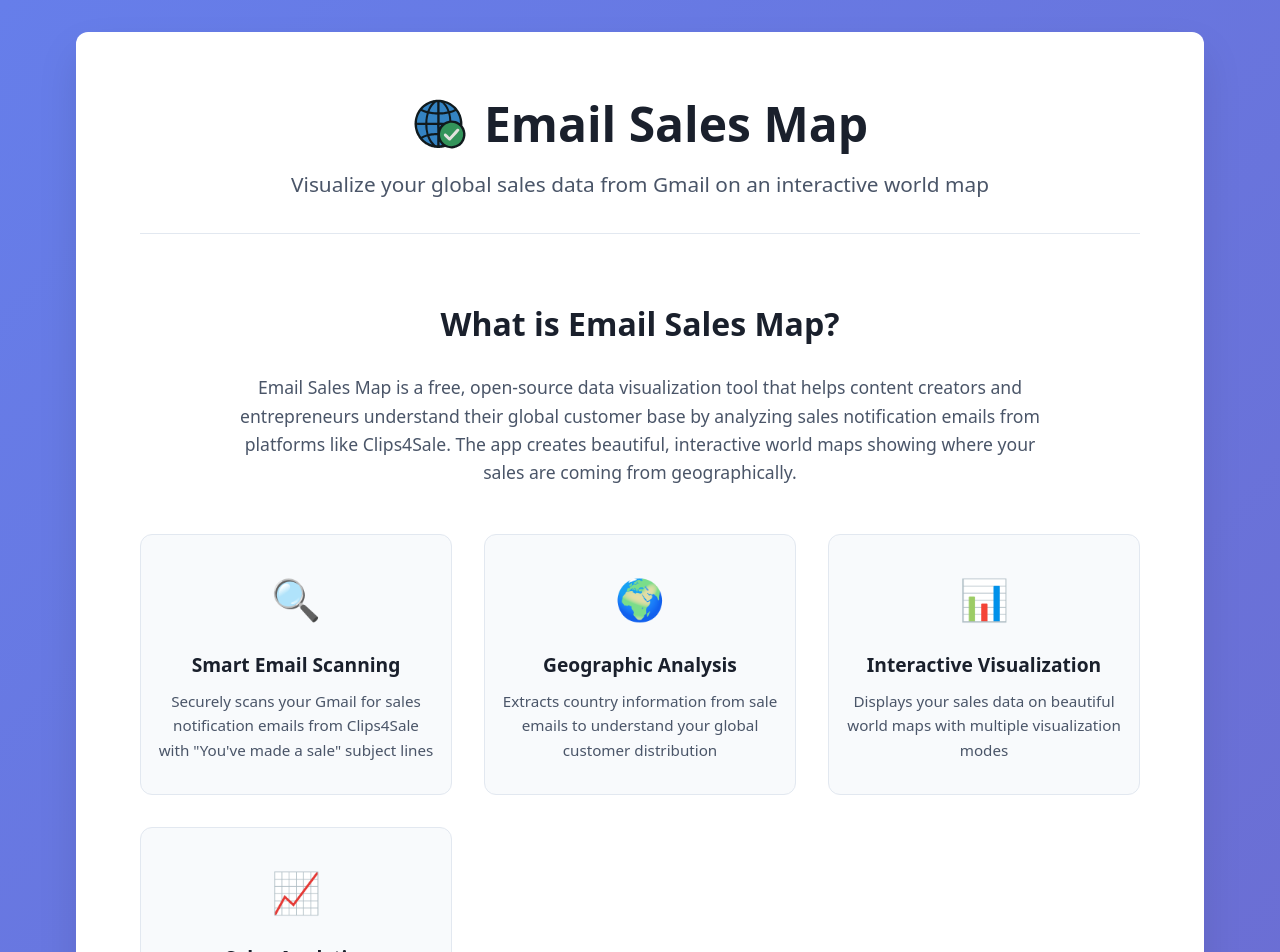
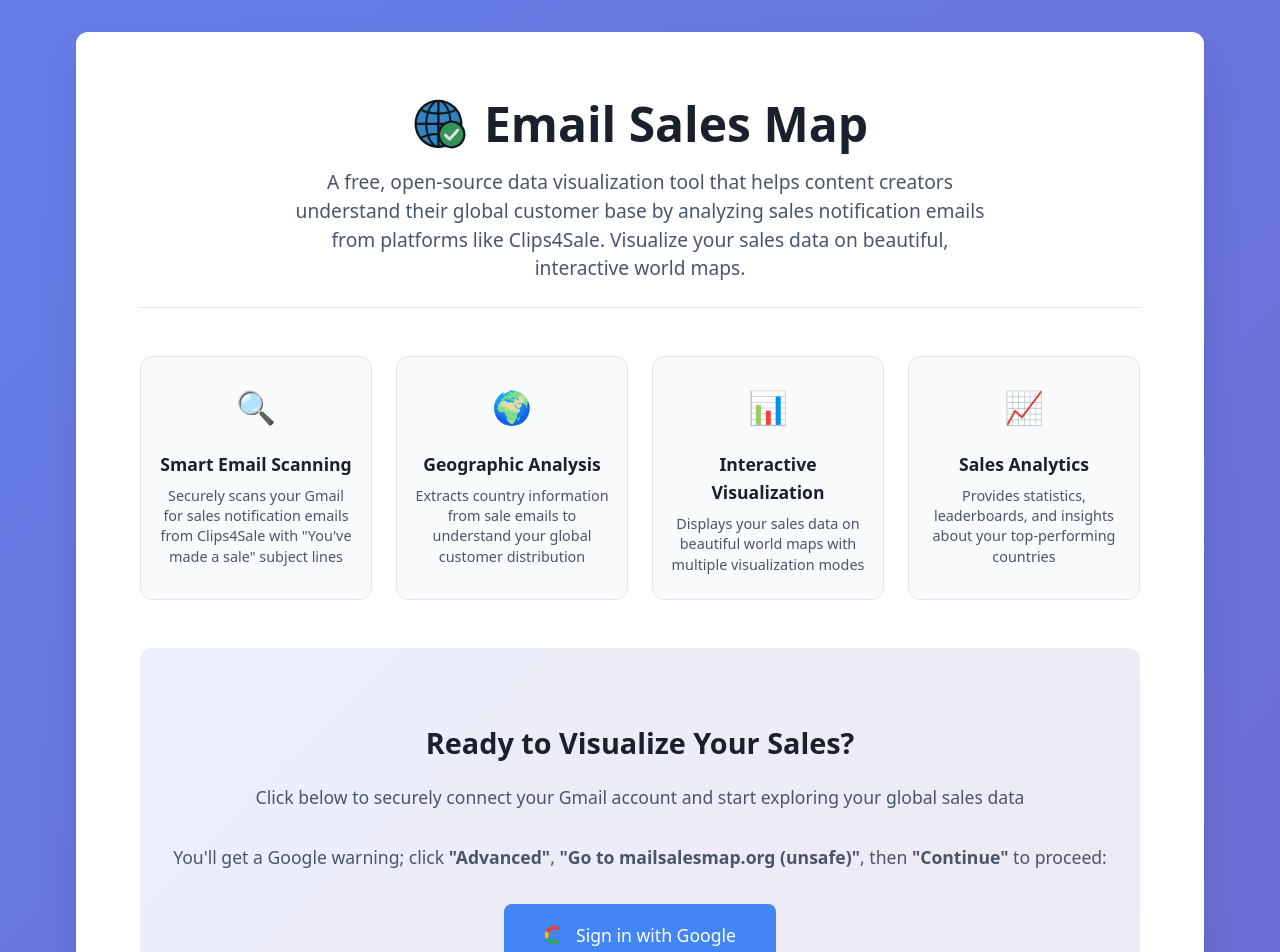
Before and after one commit to beveradb/email-sales-country-map, a React (Vite) app in the folder frontend/: page /login in a window 1280 px wide. Shown: the top 952 px of the page. Built offline with nearby package versions, Linux system fonts and the light colour scheme; no server answers.

Commit message:
Revamped homepage

```diff
--- a/frontend/src/components/LoginPage.css
+++ b/frontend/src/components/LoginPage.css
@@ -18,8 +18,8 @@
 /* Header Section */
 .login-header {
   text-align: center;
-  margin-bottom: 4rem;
-  padding-bottom: 2rem;
+  margin-bottom: 3rem;
+  padding-bottom: 1.5rem;
   border-bottom: 1px solid #e2e8f0;
 }
 
@@ -46,41 +46,28 @@
 
 .tagline {
   color: #4a5568;
-  font-size: 1.3rem;
-  margin: 0.5rem 0 0 0;
+  font-size: 1.2rem;
+  margin: 1rem auto 0 auto;
   font-weight: 400;
+  max-width: 700px;
+  line-height: 1.5;
 }
 
 /* App Overview Section */
 .app-overview {
-  margin-bottom: 4rem;
-}
-
-.app-overview h2 {
-  font-size: 2rem;
-  color: #1a202c;
-  margin-bottom: 1.5rem;
-  text-align: center;
-}
-
-.overview-description {
-  font-size: 1.1rem;
-  color: #4a5568;
-  text-align: center;
-  max-width: 800px;
-  margin: 0 auto 3rem auto;
+  margin-bottom: 3rem;
 }
 
 .features-grid {
   display: grid;
-  grid-template-columns: repeat(auto-fit, minmax(240px, 1fr));
-  gap: 2rem;
-  margin-top: 2rem;
+  grid-template-columns: repeat(4, 1fr);
+  gap: 1.5rem;
+  margin-top: 0;
 }
 
 .feature-item {
   text-align: center;
-  padding: 2rem 1rem;
+  padding: 1.5rem 1rem;
   border-radius: 12px;
   background: #f8fafc;
   border: 1px solid #e2e8f0;
@@ -93,13 +80,13 @@
 }
 
 .feature-icon {
-  font-size: 2.5rem;
+  font-size: 2rem;
   display: block;
-  margin-bottom: 1rem;
+  margin-bottom: 0.75rem;
 }
 
 .feature-item h3 {
-  font-size: 1.2rem;
+  font-size: 1.1rem;
   color: #1a202c;
   margin-bottom: 0.5rem;
   font-weight: 600;
@@ -107,8 +94,30 @@
 
 .feature-item p {
   color: #4a5568;
-  font-size: 0.95rem;
+  font-size: 0.9rem;
   margin: 0;
+  line-height: 1.4;
+}
+
+/* Quick Login Section */
+.quick-login-section {
+  margin-bottom: 3rem;
+  text-align: center;
+  padding: 3rem 2rem;
+  background: linear-gradient(135deg, #667eea20 0%, #764ba220 100%);
+  border-radius: 12px;
+}
+
+.quick-login-section h2 {
+  font-size: 1.8rem;
+  color: #1a202c;
+  margin-bottom: 1rem;
+}
+
+.quick-login-section > p {
+  color: #4a5568;
+  font-size: 1.1rem;
+  margin-bottom: 2rem;
 }
 
 /* Data Usage Explanation */
@@ -407,8 +416,20 @@
   }
 
   .features-grid {
-    grid-template-columns: 1fr;
+    grid-template-columns: repeat(2, 1fr);
     gap: 1.5rem;
+  }
+
+  .quick-login-section {
+    padding: 2rem 1.5rem;
+  }
+
+  .quick-login-section h2 {
+    font-size: 1.5rem;
+  }
+
+  .quick-login-section > p {
+    font-size: 1rem;
   }
 
   .step {
@@ -429,3 +450,21 @@
     display: none;
   }
 }
+
+@media (max-width: 480px) {
+  .features-grid {
+    grid-template-columns: 1fr;
+  }
+
+  .quick-login-section {
+    padding: 1.5rem 1rem;
+  }
+
+  .quick-login-section h2 {
+    font-size: 1.3rem;
+  }
+
+  .quick-login-section > p {
+    font-size: 0.95rem;
+  }
+}
--- a/frontend/src/components/LoginPage.tsx
+++ b/frontend/src/components/LoginPage.tsx
@@ -14,18 +14,15 @@
             <img src="/logo.svg" alt="Email Sales Map Logo" className="logo" />
             <h1>Email Sales Map</h1>
           </div>
-          <p className="tagline">Visualize your global sales data from Gmail on an interactive world map</p>
+          <p className="tagline">
+            A free, open-source data visualization tool that helps content creators understand their
+            global customer base by analyzing sales notification emails from platforms like Clips4Sale.
+            Visualize your sales data on beautiful, interactive world maps.
+          </p>
         </div>
 
-        {/* App Purpose and Functionality */}
+        {/* App Features */}
         <div className="app-overview">
-          <h2>What is Email Sales Map?</h2>
-          <p className="overview-description">
-            Email Sales Map is a free, open-source data visualization tool that helps content creators
-            and entrepreneurs understand their global customer base by analyzing sales notification emails
-            from platforms like Clips4Sale. The app creates beautiful, interactive world maps showing
-            where your sales are coming from geographically.
-          </p>
 
           <div className="features-grid">
             <div className="feature-item">
@@ -48,6 +45,33 @@
               <h3>Sales Analytics</h3>
               <p>Provides statistics, leaderboards, and insights about your top-performing countries</p>
             </div>
+          </div>
+        </div>
+
+        {/* Quick Login Section */}
+        <div className="quick-login-section">
+          <h2>Ready to Visualize Your Sales?</h2>
+          <p>Click below to securely connect your Gmail account and start exploring your global sales data</p>
+          <p>You'll get a Google warning; click <strong>"Advanced"</strong>, <strong>"Go to mailsalesmap.org (unsafe)"</strong>, then <strong>"Continue"</strong> to proceed:</p>
+
+          <button
+            className="login-button"
+            onClick={handleLogin}
+          >
+            <svg className="google-icon" viewBox="0 0 24 24">
+              <path fill="#4285F4" d="M22.56 12.25c0-.78-.07-1.53-.2-2.25H12v4.26h5.92c-.26 1.37-1.04 2.53-2.21 3.31v2.77h3.57c2.08-1.92 3.28-4.74 3.28-8.09z"/>
+              <path fill="#34A853" d="M12 23c2.97 0 5.46-.98 7.28-2.66l-3.57-2.77c-.98.66-2.23 1.06-3.71 1.06-2.86 0-5.29-1.93-6.16-4.53H2.18v2.84C3.99 20.53 7.7 23 12 23z"/>
+              <path fill="#FBBC05" d="M5.84 14.09c-.22-.66-.35-1.36-.35-2.09s.13-1.43.35-2.09V7.07H2.18C1.43 8.55 1 10.22 1 12s.43 3.45 1.18 4.93l2.85-2.22.81-.62z"/>
+              <path fill="#EA4335" d="M12 5.38c1.62 0 3.06.56 4.21 1.64l3.15-3.15C17.45 2.09 14.97 1 12 1 7.7 1 3.99 3.47 2.18 7.07l3.66 2.84c.87-2.6 3.3-4.53 6.16-4.53z"/>
+            </svg>
+            Sign in with Google
+          </button>
+
+          <div className="security-notice">
+            <p>
+              <strong>🔒 Your privacy is our priority:</strong> We only access sales emails from Clips4Sale,
+              process data securely, and never store your personal information permanently. Or scroll down to learn more about how it works.
+            </p>
           </div>
         </div>
 
```
